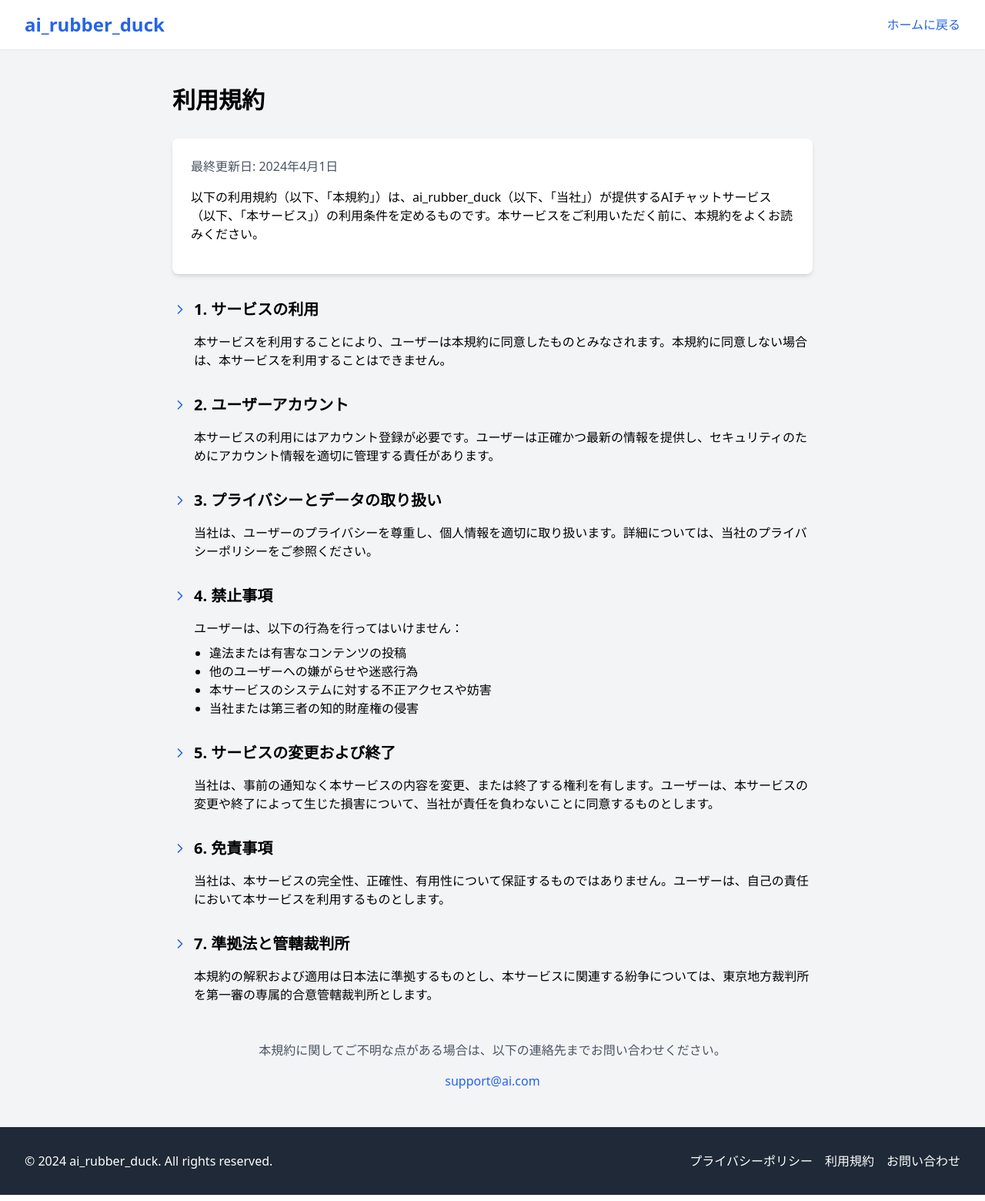
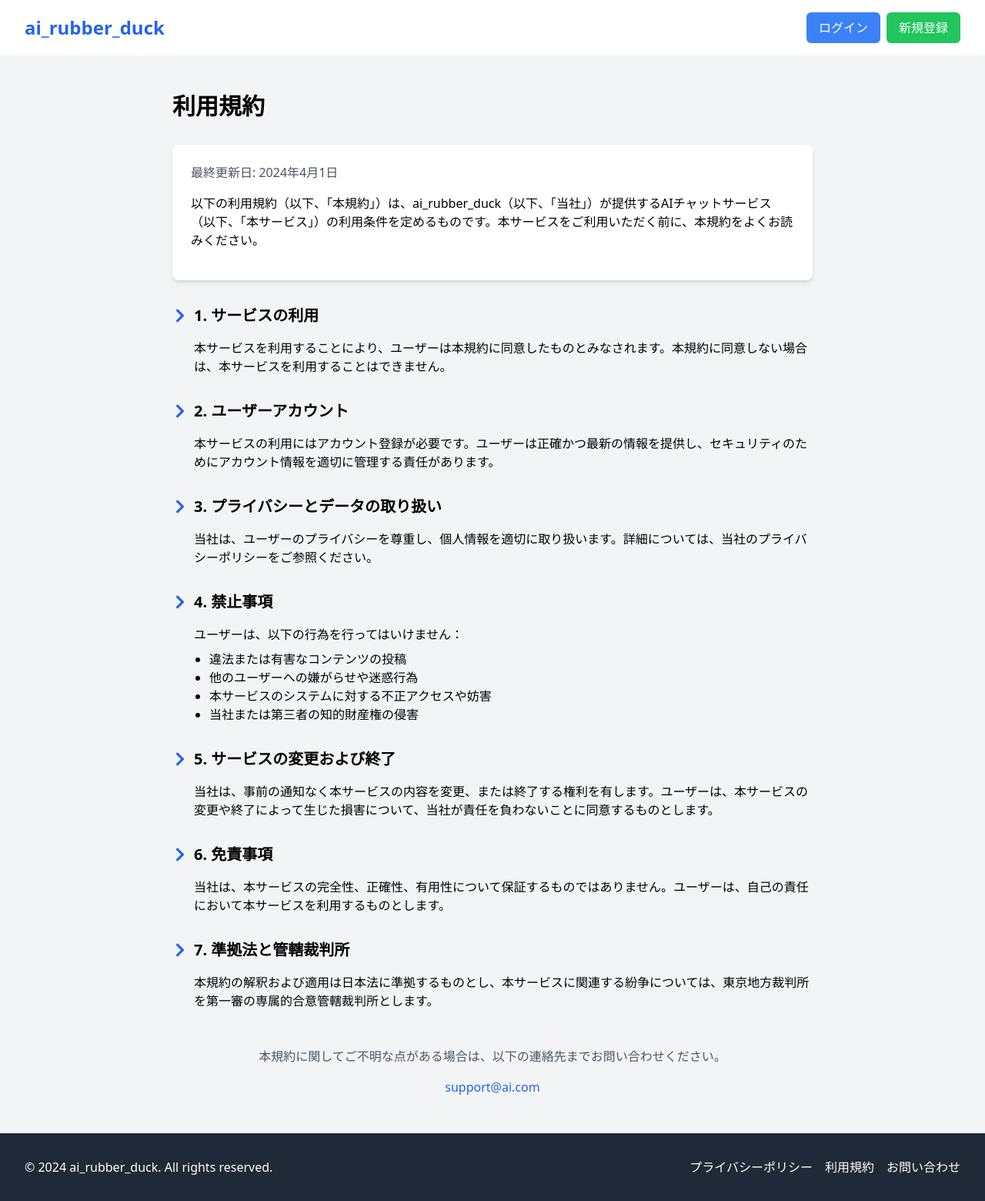
Before and after one commit to umemiya0715/ai_rubber_duck, a React (Vite) app: page /terms in a window 1280 px wide. Shown: the whole page at 77% size. Built offline with nearby package versions, Linux system fonts and the light colour scheme.

Commit message:
Feat/design (#17)
* changed_icon_library

* changed_directory_name

* create_common_header

* create_common_footer

* fixed_by_prettier

```diff
--- a/package.json
+++ b/package.json
@@ -14,9 +14,9 @@
   },
   "dependencies": {
     "axios": "^1.7.7",
-    "lucide-react": "^0.446.0",
     "react": "^18.3.1",
     "react-dom": "^18.3.1",
+    "react-icons": "^5.3.0",
     "react-router-dom": "^6.26.2"
   },
   "devDependencies": {
--- /dev/null
+++ b/src/components/Footer.tsx
@@ -0,0 +1,18 @@
+export default function Footer() {
+  return (
+    <footer className="bg-gray-800 py-8 text-white">
+      <div className="mx-auto flex max-w-7xl justify-between px-4 sm:px-6 lg:px-8">
+        <p>© 2024 ai_rubber_duck. All rights reserved.</p>
+        <div>
+          <a href="/privacy" className="mr-4">
+            プライバシーポリシー
+          </a>
+          <a href="/terms" className="mr-4">
+            利用規約
+          </a>
+          <a href="/contact">お問い合わせ</a>
+        </div>
+      </div>
+    </footer>
+  );
+}
--- /dev/null
+++ b/src/components/Header.tsx
@@ -0,0 +1,19 @@
+export default function Header() {
+  return (
+    <header className="bg-white shadow-sm">
+      <nav className="mx-auto flex max-w-7xl items-center justify-between p-4 sm:px-6 lg:px-8">
+        <a href="/" className="text-2xl font-bold text-blue-600">
+          ai_rubber_duck
+        </a>
+        <div>
+          <button type="button" className="mr-2 rounded-md bg-blue-500 px-4 py-2 text-white">
+            ログイン
+          </button>
+          <button type="button" className="rounded-md bg-green-500 px-4 py-2 text-white">
+            新規登録
+          </button>
+        </div>
+      </nav>
+    </header>
+  );
+}
--- /dev/null
+++ b/src/features/App.tsx
@@ -0,0 +1,22 @@
+import { Route, Routes } from "react-router-dom";
+import Top from "./Top.tsx";
+import Chat from "./Chat.tsx";
+import TermsOfService from "./TermOfService.tsx";
+import PrivacyPolicy from "./PrivacyPolicy.tsx";
+import ContactForm from "./ContactForm.tsx";
+import Header from "../components/Header";
+
+export default function App() {
+  return (
+    <>
+      <Header />
+      <Routes>
+        <Route path="/" element={<Top />} />
+        <Route path="/chat/:aiId" element={<Chat />} />
+        <Route path="/terms" element={<TermsOfService />} />
+        <Route path="/privacy" element={<PrivacyPolicy />} />
+        <Route path="/contact" element={<ContactForm />} />
+      </Routes>
+    </>
+  );
+}
--- a/src/routes/PrivacyPolicy.tsx
+++ b/src/features/PrivacyPolicy.tsx
@@ -1,22 +1,13 @@
-import { ChevronRight, Shield } from "lucide-react";
+import { FaChevronRight, FaShieldAlt } from "react-icons/fa";
+import Footer from "../components/Footer";
 
 export default function PrivacyPolicy() {
   return (
     <div className="min-h-screen bg-gray-100">
-      {/* Header */}
-      <header className="bg-white shadow-sm">
-        <nav className="mx-auto flex max-w-7xl items-center justify-between p-4 sm:px-6 lg:px-8">
-          <h1 className="text-2xl font-bold text-blue-600">ai_rubber_duck</h1>
-          <a href="/" className="text-blue-600 hover:text-blue-800">
-            ホームに戻る
-          </a>
-        </nav>
-      </header>
-
       {/* Main Content */}
       <main className="mx-auto max-w-4xl px-4 py-12 sm:px-6 lg:px-8">
         <div className="mb-8 flex items-center justify-center">
-          <Shield className="mr-4 size-12 text-blue-600" />
+          <FaShieldAlt className="mr-4 size-12 text-blue-600" />
           <h2 className="text-3xl font-bold">プライバシーポリシー</h2>
         </div>
 
@@ -102,21 +93,7 @@ export default function PrivacyPolicy() {
         </div>
       </main>
 
-      {/* Footer */}
-      <footer className="bg-gray-800 py-8 text-white">
-        <div className="mx-auto flex max-w-7xl justify-between px-4 sm:px-6 lg:px-8">
-          <p>© 2024 ai_rubber_duck. All rights reserved.</p>
-          <div>
-            <a href="#" className="mr-4">
-              プライバシーポリシー
-            </a>
-            <a href="#" className="mr-4">
-              利用規約
-            </a>
-            <a href="#">お問い合わせ</a>
-          </div>
-        </div>
-      </footer>
+      <Footer />
     </div>
   );
 }
@@ -125,7 +102,7 @@ function Section({ title, children }: { title: string; children: React.ReactNode
   return (
     <section>
       <h3 className="mb-4 flex items-center text-xl font-semibold">
-        <ChevronRight className="mr-2 size-5 text-blue-600" />
+        <FaChevronRight className="mr-2 size-5 text-blue-600" />
         {title}
       </h3>
       <div className="pl-7">{children}</div>
--- a/src/routes/TermOfService.tsx
+++ b/src/features/TermOfService.tsx
@@ -1,18 +1,9 @@
-import { ChevronRight } from "lucide-react";
+import { FaChevronRight } from "react-icons/fa";
+import Footer from "../components/Footer";
 
 export default function TermsOfService() {
   return (
     <div className="min-h-screen bg-gray-100">
-      {/* Header */}
-      <header className="bg-white shadow-sm">
-        <nav className="mx-auto flex max-w-7xl items-center justify-between p-4 sm:px-6 lg:px-8">
-          <h1 className="text-2xl font-bold text-blue-600">ai_rubber_duck</h1>
-          <a href="/" className="text-blue-600 hover:text-blue-800">
-            ホームに戻る
-          </a>
-        </nav>
-      </header>
-
       {/* Main Content */}
       <main className="mx-auto max-w-4xl px-4 py-12 sm:px-6 lg:px-8">
         <h2 className="mb-8 text-3xl font-bold">利用規約</h2>
@@ -82,21 +73,7 @@ export default function TermsOfService() {
         </div>
       </main>
 
-      {/* Footer */}
-      <footer className="bg-gray-800 py-8 text-white">
-        <div className="mx-auto flex max-w-7xl justify-between px-4 sm:px-6 lg:px-8">
-          <p>© 2024 ai_rubber_duck. All rights reserved.</p>
-          <div>
-            <a href="#" className="mr-4">
-              プライバシーポリシー
-            </a>
-            <a href="#" className="mr-4">
-              利用規約
-            </a>
-            <a href="#">お問い合わせ</a>
-          </div>
-        </div>
-      </footer>
+      <Footer />
     </div>
   );
 }
@@ -105,7 +82,7 @@ function Section({ title, children }: { title: string; children: React.ReactNode
   return (
     <section>
       <h3 className="mb-4 flex items-center text-xl font-semibold">
-        <ChevronRight className="mr-2 size-5 text-blue-600" />
+        <FaChevronRight className="mr-2 size-5 text-blue-600" />
         {title}
       </h3>
       <div className="pl-7">{children}</div>
--- a/src/routes/Top.tsx
+++ b/src/features/Top.tsx
@@ -1,4 +1,5 @@
-import { MessageSquare, Users, Lock, Zap } from "lucide-react";
+import { BsChatDotsFill, BsPersonCircle, BsFillShieldLockFill, BsFillLightningFill } from "react-icons/bs";
+import Footer from "../components/Footer";
 
 type FeatureCardProps = {
   icon: React.ReactNode;
@@ -9,21 +10,6 @@ type FeatureCardProps = {
 export default function TopPage() {
   return (
     <div className="min-h-screen bg-gray-100">
-      {/* Header */}
-      <header className="bg-white shadow-sm">
-        <nav className="mx-auto flex max-w-7xl items-center justify-between p-4 sm:px-6 lg:px-8">
-          <h1 className="text-2xl font-bold text-blue-600">ai_rubber_duck</h1>
-          <div>
-            <button type="button" className="mr-2 rounded-md bg-blue-500 px-4 py-2 text-white">
-              ログイン
-            </button>
-            <button type="button" className="rounded-md bg-green-500 px-4 py-2 text-white">
-              新規登録
-            </button>
-          </div>
-        </nav>
-      </header>
-
       {/* Hero Section */}
       <section className="mx-auto max-w-7xl px-4 py-12 sm:px-6 lg:px-8">
         <div className="text-center">
@@ -49,43 +35,29 @@ export default function TopPage() {
         <h3 className="mb-8 text-center text-3xl font-bold">サービスの特徴</h3>
         <div className="grid grid-cols-1 gap-8 md:grid-cols-2 lg:grid-cols-4">
           <FeatureCard
-            icon={<MessageSquare className="size-12 text-blue-500" />}
+            icon={<BsChatDotsFill className="size-12 text-blue-500" />}
             title="24時間対応"
             description="いつでもどこでも、あなたの都合の良いタイミングで相談できます。"
           />
           <FeatureCard
-            icon={<Users className="size-12 text-green-500" />}
+            icon={<BsPersonCircle className="size-12 text-green-500" />}
             title="個性豊かなAI"
             description="様々な個性を持つAIキャラクターがあなたの相談相手になります。"
           />
           <FeatureCard
-            icon={<Lock className="size-12 text-red-500" />}
+            icon={<BsFillShieldLockFill className="size-12 text-red-500" />}
             title="プライバシー保護"
             description="あなたの相談内容は厳重に保護され、安心して利用できます。"
           />
           <FeatureCard
-            icon={<Zap className="size-12 text-yellow-500" />}
+            icon={<BsFillLightningFill className="size-12 text-yellow-500" />}
             title="思考の整理"
             description="対話を通じて、自分の考えを整理し、新しい気づきを得られます。"
           />
         </div>
       </section>
 
-      {/* Footer */}
-      <footer className="bg-gray-800 py-8 text-white">
-        <div className="mx-auto flex max-w-7xl justify-between px-4 sm:px-6 lg:px-8">
-          <p>© 2024 ai_rubber_duck. All rights reserved.</p>
-          <div>
-            <a href="/privacy" className="mr-4">
-              プライバシーポリシー
-            </a>
-            <a href="/terms" className="mr-4">
-              利用規約
-            </a>
-            <a href="/contact">お問い合わせ</a>
-          </div>
-        </div>
-      </footer>
+      <Footer />
     </div>
   );
 }
--- a/src/main.tsx
+++ b/src/main.tsx
@@ -1,42 +1,17 @@
 import { StrictMode } from "react";
 import ReactDOM from "react-dom/client";
-import Top from "./routes/Top.tsx";
-import Chat from "./routes/Chat.tsx";
-import TermsOfService from "./routes/TermOfService.tsx";
-import PrivacyPolicy from "./routes/PrivacyPolicy.tsx";
-import ContactForm from "./routes/ContactForm.tsx";
 import "./index.css";
-import { createBrowserRouter, RouterProvider } from "react-router-dom";
-
-const router = createBrowserRouter([
-  {
-    path: "/",
-    element: <Top />,
-  },
-  {
-    path: "/chat/:aiId",
-    element: <Chat />,
-  },
-  {
-    path: "/terms",
-    element: <TermsOfService />,
-  },
-  {
-    path: "/privacy",
-    element: <PrivacyPolicy />,
-  },
-  {
-    path: "/contact",
-    element: <ContactForm />,
-  },
-]);
+import App from "./features/App.tsx";
+import { BrowserRouter } from "react-router-dom";
 
 const rootElement = document.getElementById("root");
 if (rootElement) {
   const root = ReactDOM.createRoot(rootElement);
   root.render(
     <StrictMode>
-      <RouterProvider router={router} />
+      <BrowserRouter>
+        <App />
+      </BrowserRouter>
     </StrictMode>,
   );
 }
```
Also changed, not shown: src/features/Chat.tsx (renamed from src/routes/Chat.tsx, +12 -5 lines), src/features/ContactForm.tsx (renamed from src/routes/ContactForm.tsx), 1 other file (tests, documents, lock files or other folders).
